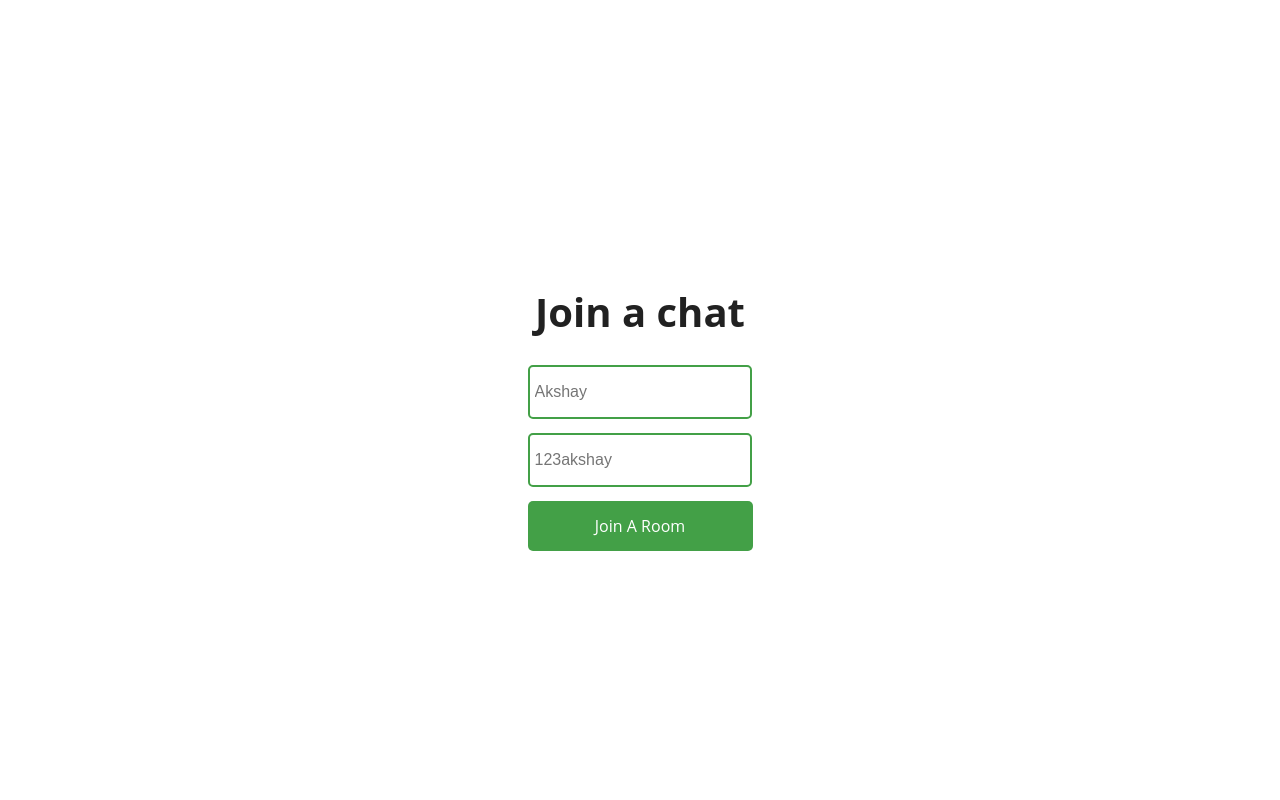
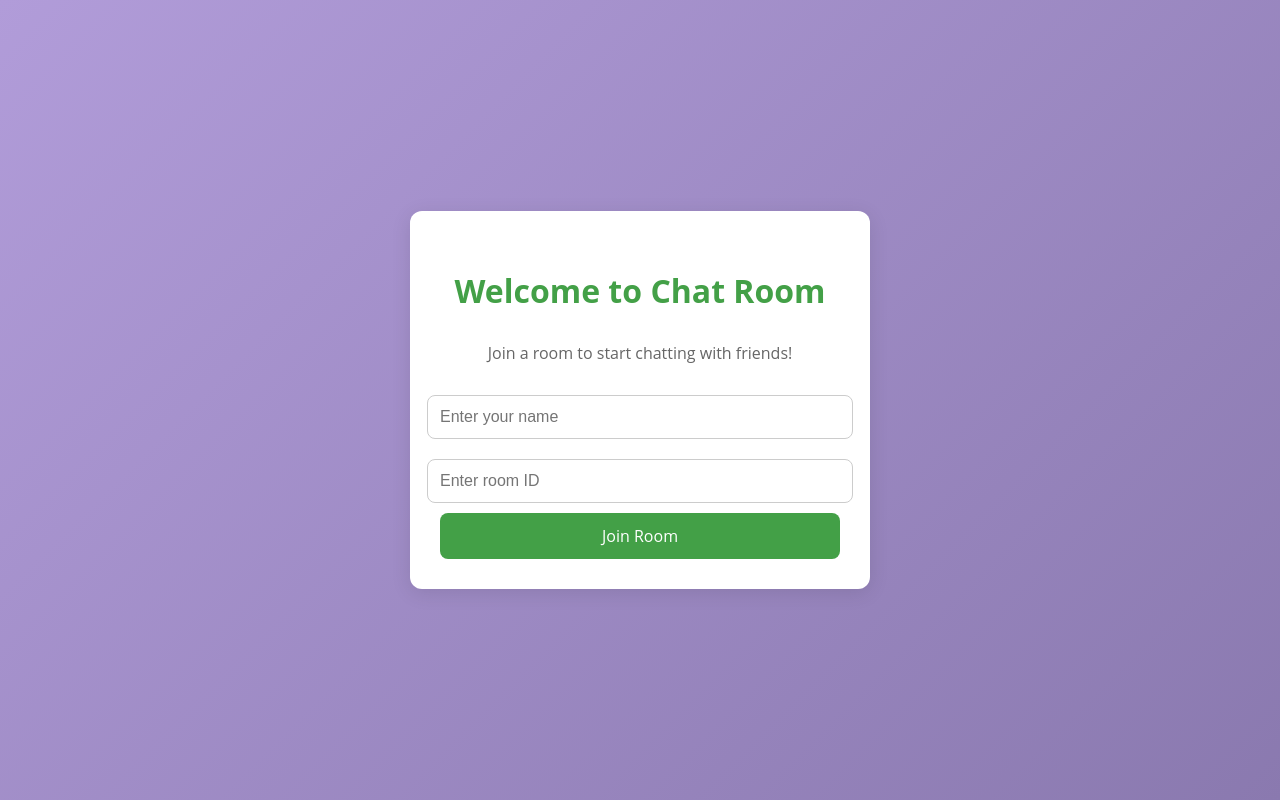
Before and after one commit to akballal/Real-Time-Chat-App, a React (Vite) app in the folder client/: page / in a window 1280 px wide. Built offline with nearby package versions, Linux system fonts and the light colour scheme; no server answers.

Commit message:
Enhanced UI

```diff
--- a/client/src/App.css
+++ b/client/src/App.css
@@ -1,29 +1,53 @@
+/* General Styles */
+@import url("https://fonts.googleapis.com/css2?family=Roboto:wght@400;500;700&display=swap");
+
 .App {
   width: 100vw;
   height: 100vh;
-  background: #fff;
+  background: linear-gradient(135deg, #b19cd9 0%, #8a79af 100%);
+
   color: #212121;
   font-family: "Open Sans", sans-serif;
   display: grid;
   place-items: center;
 }
+
 body {
-  margin: 0%;
-  padding: 0%;
+  margin: 0;
+  padding: 0;
+  font-family: "Open Sans", sans-serif;
 }
+
 @import url("https://fonts.googleapis.com/css?family=Open+Sans:300,400,700");
 
+/* Join Chat Container Styles */
 .joinChatContainer {
+  background: #fff;
+  border-radius: 12px;
+  padding: 30px;
+  box-shadow: 0px 4px 20px rgba(0, 0, 0, 0.1);
+  text-align: center;
+  max-width: 400px;
+  width: 100%;
   display: flex;
   flex-direction: column;
-  text-align: center;
+  align-items: center; /* Center child elements horizontally */
 }
 
-.joinChatContainer h3 {
-  font-size: 2.5rem;
-  margin-bottom: 1rem;
+
+.joinChatContainer h2 {
+  font-size: 2rem;
+  margin-bottom: 10px;
+  color: #43a047;
 }
-.joinChatContainer input {
+
+.joinChatContainer p {
+  font-size: 1rem;
+  margin-bottom: 20px;
+  color: #666;
+}
+
+/* .joinChatContainer input {
   width: 210px;
   height: 40px;
   margin: 7px;
@@ -31,31 +55,67 @@ body {
   border-radius: 5px;
   padding: 5px;
   font-size: 16px;
+} */
+
+.joinChatContainer input {
+  width: 100%;
+  padding: 12px;
+  margin: 10px 0;
+  border: 1px solid #ccc;
+  border-radius: 8px;
+  font-size: 1rem;
+  outline: none;
+  transition: border-color 0.3s ease;
+}
+
+.joinChatContainer input:focus {
+  border-color: #43a047;
 }
 
 .joinChatContainer button {
-  width: 225px;
-  height: 50px;
-  margin: 7px;
+  width: 100%;
+  padding: 12px;
+  font-size: 1rem;
+  font-weight: 500;
+  color: #fff;
+  background-color: #43a047;
   border: none;
-  border-radius: 5px;
-  padding: 5px;
-  font-size: 16px;
-  background: #43a047;
-  color: #fff;
+  border-radius: 8px;
   cursor: pointer;
+  transition: background-color 0.3s ease;
 }
 
 .joinChatContainer button:hover {
-  background: #2e7d32;
+  background-color: #388e3c;
 }
 
+
+
+
+
+/* Chat Window Styles */
 .chat-window {
-  width: 300px;
-  height: 420px;
+  width: 800px;
+  height: 900px;
+  display: flex;
+  flex-direction: column;
+  border-radius: 12px;
+  overflow: hidden;
+  background-color: #fff;
+  box-shadow: 0px 4px 20px rgba(0, 0, 0, 0.1);
 }
 
-.chat-window p {
+/* Chat Header */
+.chat-window .chat-header {
+  background-color: #4e524e;
+  padding: 10px 20px;
+  color: white;
+  font-weight: bold;
+  font-size: 1.2rem;
+  text-align: center;
+}
+
+/* .chat-window p {
   margin: 0;
 }
 .chat-window .chat-header {
@@ -64,7 +124,9 @@ body {
   background: #263238;
   position: relative;
   cursor: pointer;
-}
+} */
+
+
 .chat-window .chat-header p {
   display: block;
   padding: 0 1em 0 2em;
@@ -73,13 +135,23 @@ body {
   line-height: 45px;
 }
 
-.chat-window .chat-body {
+/* .chat-window .chat-body {
   height: calc(450px - (45px + 70px));
   border: 1px solid #263238;
   background: #fff;
 
   position: relative;
+} */
+
+/* Chat Body */
+.chat-window .chat-body {
+  flex: 1;
+  padding: 10px;
+  overflow-y: auto;
+  border-top: 1px solid #ddd;
+  border-bottom: 1px solid #ddd;
 }
+
 .chat-window .chat-body .message-container {
   width: 100%;
   height: 100%;
@@ -100,44 +172,46 @@ body {
   width: auto;
   height: auto;
   min-height: 40px;
-  max-width: 120px;
+  max-width: 350px;
   background-color: #43a047;
   border-radius: 5px;
   color: white;
   display: flex;
   align-items: center;
+  justify-content: center; /* Horizontally centers the content */
   margin-right: 5px;
   margin-left: 5px;
-  padding-right: 5px;
-  padding-left: 5px;
+  padding-right: 10px;
+  padding-left: 10px;
   overflow-wrap: break-word;
   word-break: break-word;
+  text-align: center; /* Ensure text is aligned in the center */
 }
 
 #you {
-  justify-content: flex-start;
+  justify-content: flex-end;
 }
 
 #you .message-content {
-  justify-content: flex-start;
+  justify-content: flex-end;
 }
 
 #you .message-meta {
-  justify-content: flex-start;
+  justify-content: flex-end;
   margin-left: 5px;
 }
 
 #other {
-  justify-content: flex-end;
+  justify-content: flex-start;
 }
 
 #other .message-content {
-  justify-content: flex-end;
+  justify-content: flex-start;
   background-color: cornflowerblue;
 }
 
 #other .message-meta {
-  justify-content: flex-end;
+  justify-content: flex-start;
   margin-right: 5px;
 }
 
@@ -151,17 +225,25 @@ body {
   font-size: 12px;
 }
 
-.chat-window .chat-footer {
+/* .chat-window .chat-footer {
   height: 40px;
   border: 1px solid #263238;
   border-top: none;
   display: flex;
   align-items: center; /* Center items vertically */
-  padding: 0 5px; /* Add padding for a bit of spacing */
+   /* Add padding for a bit of spacing */
+
+
+/* Chat Footer */
+.chat-window .chat-footer {
+  display: flex;
+  padding: 10px;
+  align-items: center;
+  border-top: 1px solid #ddd;
 }
 
-.chat-window .chat-footer input {
-  height: 80%; /* Adjust height to avoid touching the footer edges */
+/* .chat-window .chat-footer input {
+  height: 80%; /* Adjust height to avoid touching the footer edges
   flex: 85%;
   border: 0;
   padding: 0 0.7em;
@@ -169,24 +251,46 @@ body {
   border-right: 1px dotted #607d8b;
   outline: none;
   font-family: "Open Sans", sans-serif;
+} */
+
+.chat-window .chat-footer input {
+  flex: 1;
+  padding: 10px;
+  border-radius: 8px;
+  border: 1px solid #ccc;
+  outline: none;
+  font-size: 1rem;
 }
 
-.chat-window .chat-footer button {
+/* .chat-window .chat-footer button {
   border: 0;
   display: flex;
   align-items: center;
   justify-content: center;
   cursor: pointer;
   flex: 15%;
-  height: 80%; /* Adjust height for better alignment */
+  height: 80%; /* Adjust height for better alignment
   background: transparent;
   outline: none;
-  font-size: 20px; /* Reduced font size for better alignment */
+  font-size: 20px; /* Reduced font size for better alignment
   color: lightgray;
+} */
+
+
+.chat-window .chat-footer button {
+  margin-left: 10px;
+  padding: 10px;
+  font-size: 1rem;
+  font-weight: bold;
+  color: white;
+  background-color: #43a047;
+  border: none;
+  border-radius: 8px;
+  cursor: pointer;
 }
 
 .chat-window .chat-footer button:hover {
-  color: #43a047;
+  background-color: #388e3c;
 }
 
 .hide {
--- a/client/src/App.tsx
+++ b/client/src/App.tsx
@@ -3,45 +3,45 @@ import "./App.css";
 import io from "socket.io-client";
 import Chat from "./components/Chat";
 
-const socket = io("http://localhost:3001");
+const backendUrl = import.meta.env.VITE_BACKEND_URL || 'http://localhost:3001';
+// Establish the socket connection
+const socket = io(backendUrl);
 
 function App() {
   const [username, setUsername] = useState("");
   const [room, setRoom] = useState("");
   const [showChat, setShowChat] = useState(false);
 
-  const Joinroom = () => {
+  // Handle room joining
+  const joinRoom = () => {
     if (username !== "" && room !== "") {
       socket.emit("Join_room", room);
-      setShowChat(true)
+      setShowChat(true);
     }
   };
 
   return (
-    <>
     <div className="App">
       {!showChat ? (
         <div className="joinChatContainer">
-      <h3>Join a chat</h3>
+          <h2>Welcome to Chat Room</h2>
+          <p>Join a room to start chatting with friends!</p>
           <input
             type="text"
-        placeholder="Akshay"
+            placeholder="Enter your name"
             onChange={(e) => setUsername(e.target.value)}
-      ></input>
-
+          />
           <input
             type="text"
-        placeholder="123akshay"
+            placeholder="Enter room ID"
             onChange={(e) => setRoom(e.target.value)}
-      ></input>
-
-      <button onClick={Joinroom}>Join A Room</button>
-
-      </div>)
-      :(
-      <Chat socket={socket} username={username} room={room} />)}
+          />
+          <button onClick={joinRoom}>Join Room</button>
         </div>
-    </>
+      ) : (
+        <Chat socket={socket} username={username} room={room} />
+      )}
+    </div>
   );
 }
 
```
Lines whose indentation alone changed are shown as unchanged.
